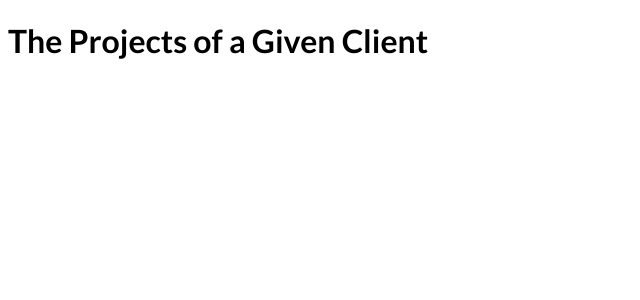
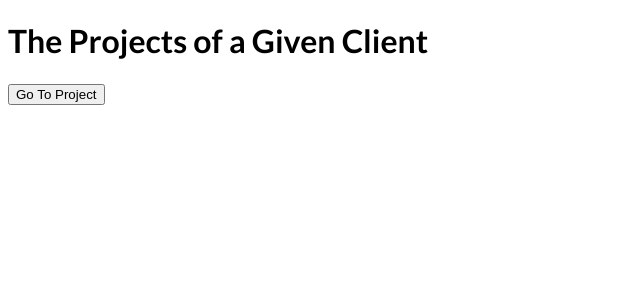
Before and after one commit to sloste34/Udemy-NextJS-Course-2023, a Next.js app: page /clients/chulsu in a window 1280 px wide. Shown: the top 300 px of the page, without its empty margins (0-640 px from the left). Built offline with nearby package versions, Linux system fonts and the light colour scheme.

Commit message:
class 66.Navigating Programmatically

```diff
--- a/pages/clients/[id]/index.js
+++ b/pages/clients/[id]/index.js
@@ -4,9 +4,20 @@ function ClientProjectsPage() {
   const router = useRouter();
   console.log(router.query);
 
+  function loadProjectHandler() {
+    router.replace({
+      pathname: '/clients/[id]/[clientprojectid]',
+      query: {
+        id: 'max',
+        clientprojectid: 'project-a',
+      },
+    });
+  }
+
   return (
     <div>
       <h1>The Projects of a Given Client</h1>
+      <button onClick={loadProjectHandler}>Go To Project</button>
     </div>
   );
 }
```
